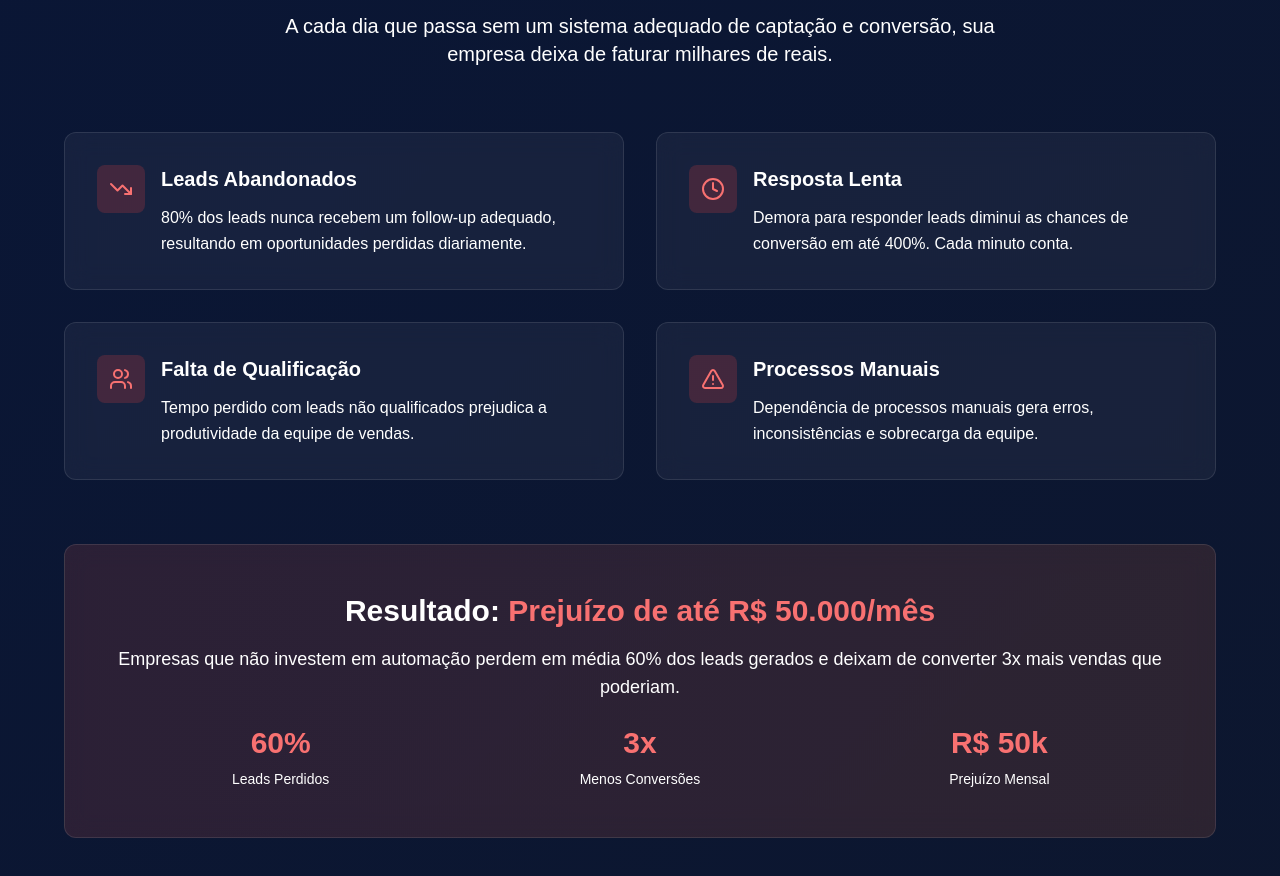
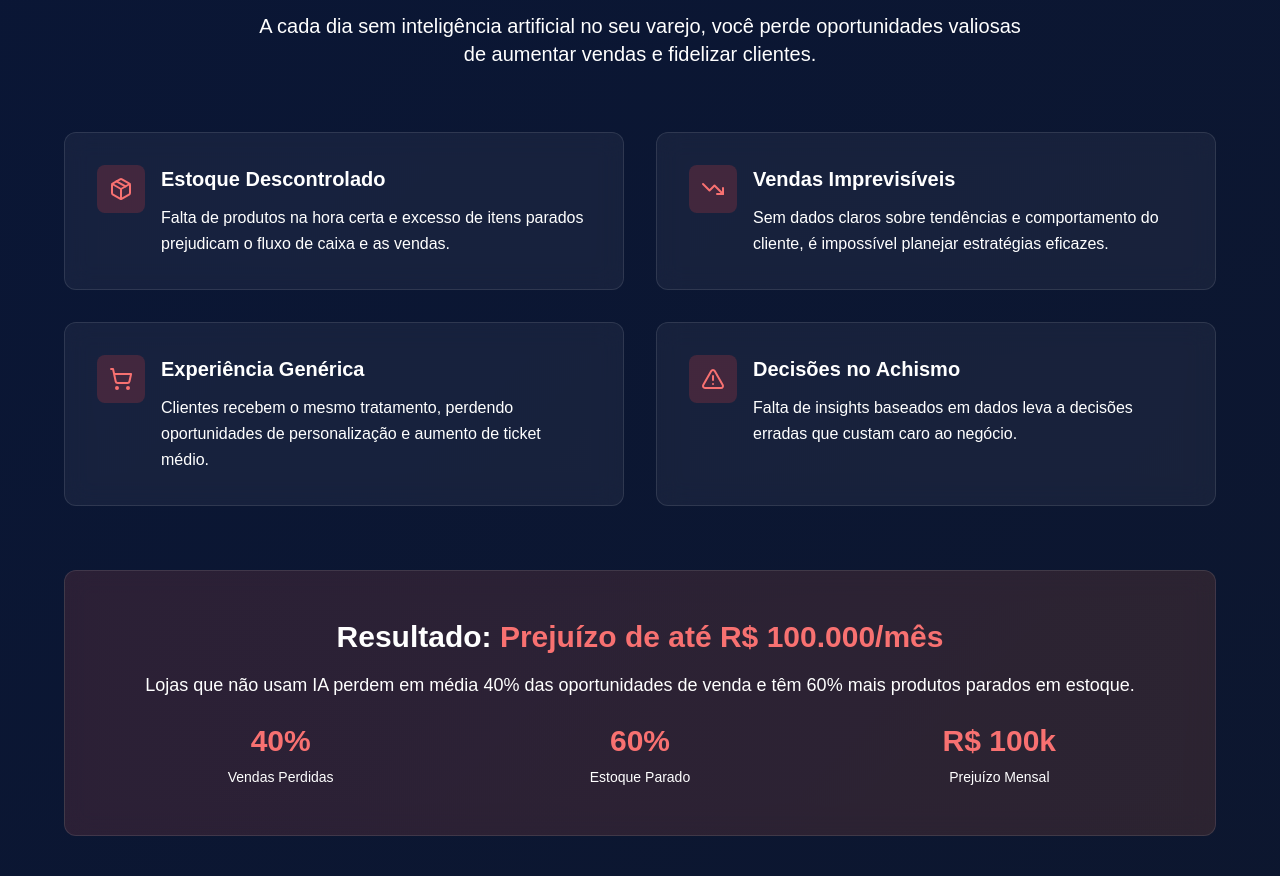
Before and after one commit to phtechsolucoes/LandingPage, a Next.js app: page / in a window 1280 px wide. Shown: the part 1020-1896 px from the top of the page. Built offline with nearby package versions, Linux system fonts and the light colour scheme; a web font is replaced by a local one.

Commit message:
Update Problema.tsx

```diff
--- a/src/components/Problema.tsx
+++ b/src/components/Problema.tsx
@@ -2,29 +2,29 @@
 
 import React from 'react'
 import { motion } from 'framer-motion'
-import { AlertTriangle, TrendingDown, Users, Clock } from 'lucide-react'
+import { AlertTriangle, TrendingDown, Package, ShoppingCart } from 'lucide-react'
 
 const Problema = () => {
   const problems = [
     {
-      icon: TrendingDown,
-      title: "Leads Abandonados",
-      description: "80% dos leads nunca recebem um follow-up adequado, resultando em oportunidades perdidas diariamente."
+      icon: Package,
+      title: "Estoque Descontrolado",
+      description: "Falta de produtos na hora certa e excesso de itens parados prejudicam o fluxo de caixa e as vendas."
     },
     {
-      icon: Clock,
-      title: "Resposta Lenta",
-      description: "Demora para responder leads diminui as chances de conversão em até 400%. Cada minuto conta."
+      icon: TrendingDown,
+      title: "Vendas Imprevisíveis",
+      description: "Sem dados claros sobre tendências e comportamento do cliente, é impossível planejar estratégias eficazes."
     },
     {
-      icon: Users,
-      title: "Falta de Qualificação",
-      description: "Tempo perdido com leads não qualificados prejudica a produtividade da equipe de vendas."
+      icon: ShoppingCart,
+      title: "Experiência Genérica",
+      description: "Clientes recebem o mesmo tratamento, perdendo oportunidades de personalização e aumento de ticket médio."
     },
     {
       icon: AlertTriangle,
-      title: "Processos Manuais",
-      description: "Dependência de processos manuais gera erros, inconsistências e sobrecarga da equipe."
+      title: "Decisões no Achismo",
+      description: "Falta de insights baseados em dados leva a decisões erradas que custam caro ao negócio."
     }
   ]
 
@@ -39,11 +39,11 @@ const Problema = () => {
           className="text-center mb-16"
         >
           <h2 className="font-arthaus text-3xl md:text-5xl mb-6">
-            Por que Sua Empresa está <span className="text-red-400">Perdendo Dinheiro</span>?
+            Por que Sua Loja está <span className="text-red-400">Perdendo Dinheiro</span>?
           </h2>
           <p className="text-xl text-muted max-w-3xl mx-auto">
-            A cada dia que passa sem um sistema adequado de captação e conversão,
-            sua empresa deixa de faturar milhares de reais.
+            A cada dia sem inteligência artificial no seu varejo, você perde oportunidades valiosas
+            de aumentar vendas e fidelizar clientes.
           </p>
         </motion.div>
 
@@ -81,23 +81,23 @@ const Problema = () => {
           className="glass-card p-8 md:p-12 text-center bg-gradient-to-r from-red-900/20 to-orange-900/20 border-red-500/20"
         >
           <h3 className="text-2xl md:text-3xl font-bold mb-4">
-            Resultado: <span className="text-red-400">Prejuízo de até R$ 50.000/mês</span>
+            Resultado: <span className="text-red-400">Prejuízo de até R$ 100.000/mês</span>
           </h3>
           <p className="text-lg text-muted mb-6">
-            Empresas que não investem em automação perdem em média 60% dos leads gerados
-            e deixam de converter 3x mais vendas que poderiam.
+            Lojas que não usam IA perdem em média 40% das oportunidades de venda
+            e têm 60% mais produtos parados em estoque.
           </p>
           <div className="grid grid-cols-1 md:grid-cols-3 gap-6 text-center">
             <div>
-              <div className="text-3xl font-bold text-red-400 mb-2">60%</div>
-              <div className="text-sm text-muted">Leads Perdidos</div>
+              <div className="text-3xl font-bold text-red-400 mb-2">40%</div>
+              <div className="text-sm text-muted">Vendas Perdidas</div>
             </div>
             <div>
-              <div className="text-3xl font-bold text-red-400 mb-2">3x</div>
-              <div className="text-sm text-muted">Menos Conversões</div>
+              <div className="text-3xl font-bold text-red-400 mb-2">60%</div>
+              <div className="text-sm text-muted">Estoque Parado</div>
             </div>
             <div>
-              <div className="text-3xl font-bold text-red-400 mb-2">R$ 50k</div>
+              <div className="text-3xl font-bold text-red-400 mb-2">R$ 100k</div>
               <div className="text-sm text-muted">Prejuízo Mensal</div>
             </div>
           </div>
```
